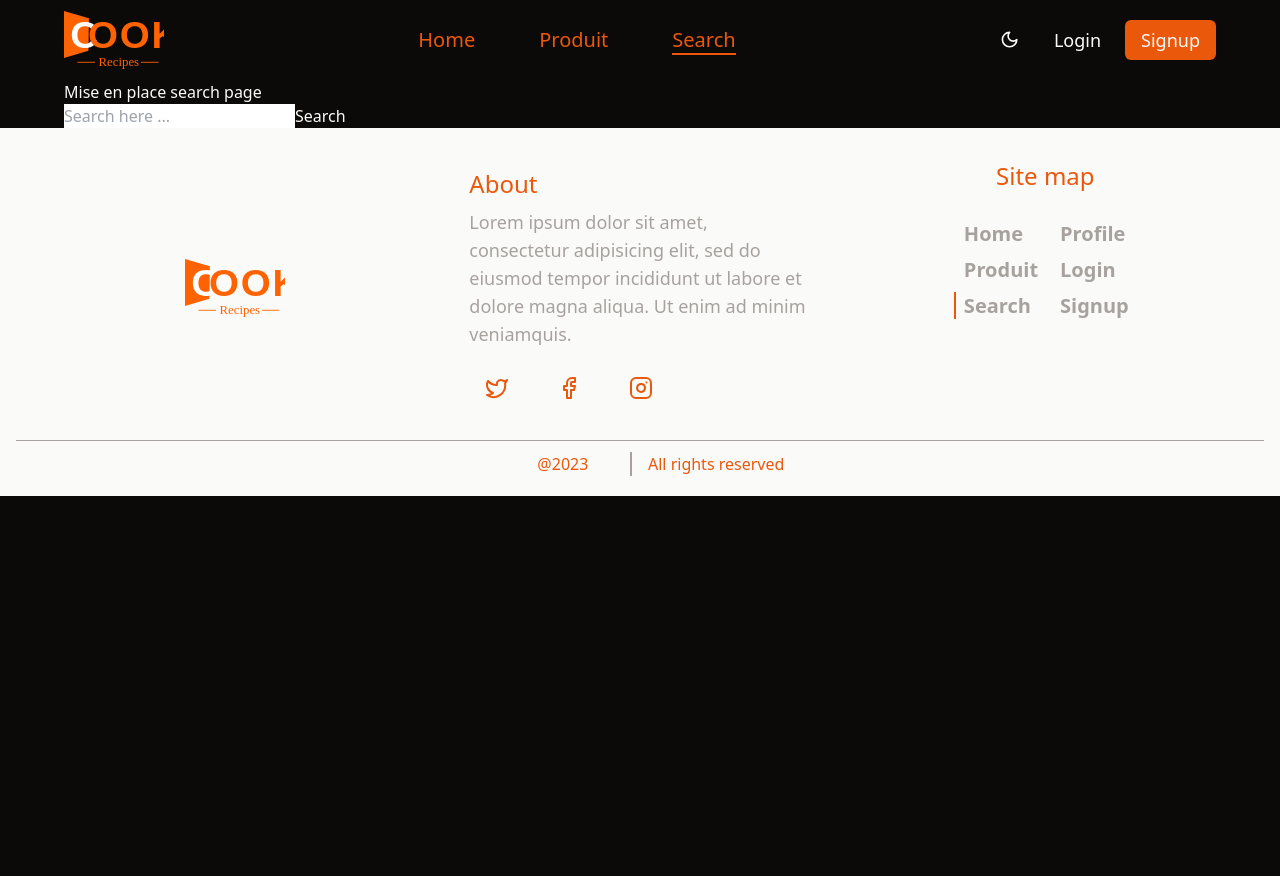
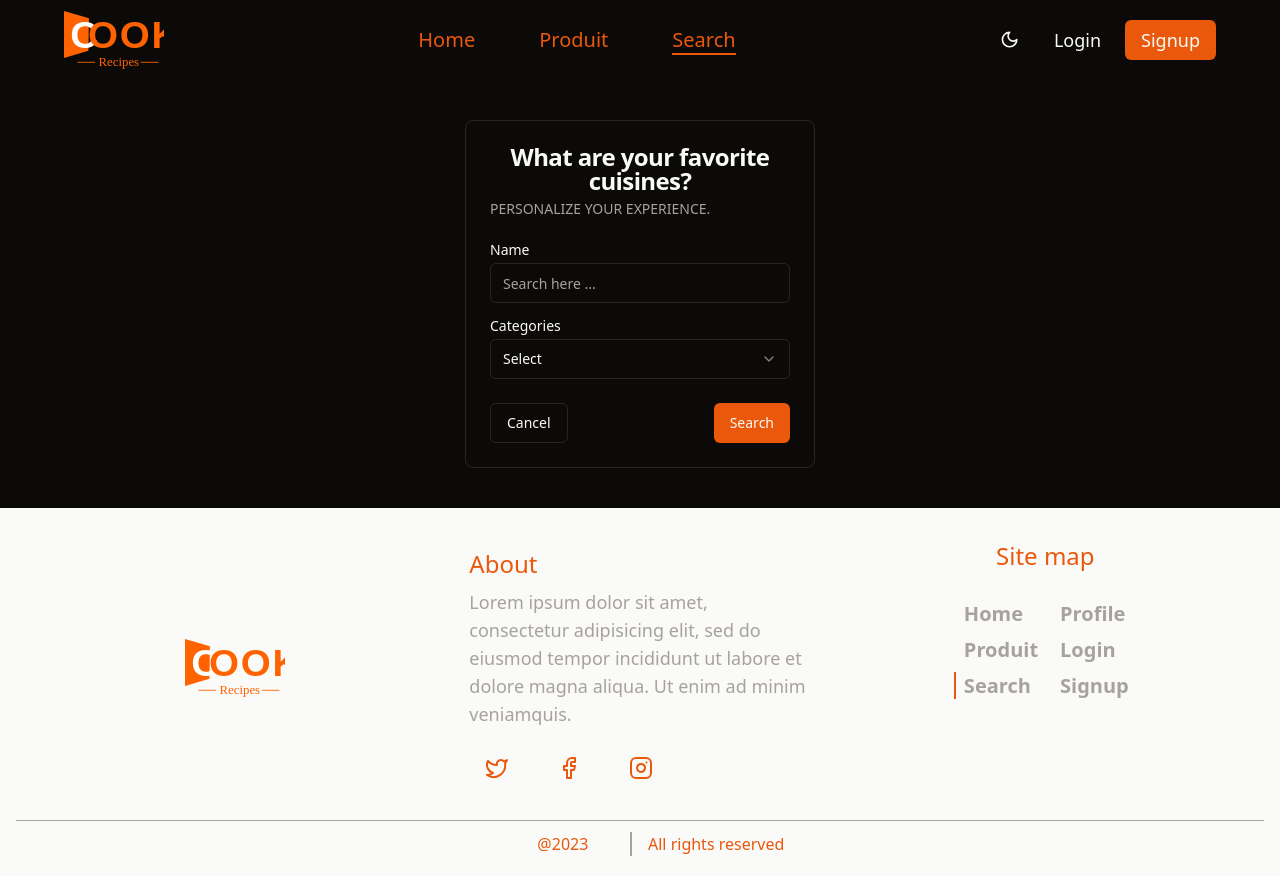
Before and after one commit to drimov/CookRecipes, a React (Vite) app: page /search in a window 1280 px wide. Before the commit the page ends 800 px from the top, so only its background shows below. Built offline with nearby package versions, Linux system fonts and the light colour scheme.

Commit message:
Page de recherche_V2

```diff
--- a/src/pages/Search.tsx
+++ b/src/pages/Search.tsx
@@ -1,3 +1,21 @@
+import { Button } from "@/components/ui/button"
+import {
+  Card,
+  CardContent,
+  CardDescription,
+  CardFooter,
+  CardHeader,
+  CardTitle,
+} from "@/components/ui/card"
+import { Input } from "@/components/ui/input"
+import { Label } from "@/components/ui/label"
+import {
+  Select,
+  SelectContent,
+  SelectItem,
+  SelectTrigger,
+  SelectValue,
+} from "@/components/ui/select"
 import React, { useState } from "react"
 
 type SearchPageProps = {
@@ -13,16 +31,47 @@ const SearchPage: React.FC<SearchPageProps> = ({ onSearch }) => {
   }
 
   return (
-    <div>
-      <h1>Mise en place search page</h1>
-      <input
-        type="text"
-        value={searchQuery}
-        onChange={(e) => setSearchQuery(e.target.value)}
-        placeholder="Search here ..."
-      />
-      <button onClick={handleSearch}>Search</button>
-    </div>
+    <Card className="mx-auto my-10 w-[350px]">
+      <CardHeader>
+        <CardTitle className="text-center">
+          What are your favorite cuisines?
+        </CardTitle>
+        <CardDescription>PERSONALIZE YOUR EXPERIENCE.</CardDescription>
+      </CardHeader>
+      <CardContent>
+        <form>
+          <div className="grid w-full items-center gap-4">
+            <div className="flex flex-col space-y-1.5">
+              <Label htmlFor="name">Name</Label>
+              <Input
+                id="name"
+                value={searchQuery}
+                onChange={(e) => setSearchQuery(e.target.value)}
+                placeholder="Search here ..."
+              />
+            </div>
+            <div className="flex flex-col space-y-1.5">
+              <Label htmlFor="framework">Categories</Label>
+              <Select>
+                <SelectTrigger id="framework">
+                  <SelectValue placeholder="Select" />
+                </SelectTrigger>
+                <SelectContent position="popper">
+                  <SelectItem value="beef">Beef</SelectItem>
+                  <SelectItem value="chick">Chicken</SelectItem>
+                  <SelectItem value="veget">Vegetarian</SelectItem>
+                  <SelectItem value="dessert">Dessert</SelectItem>
+                </SelectContent>
+              </Select>
+            </div>
+          </div>
+        </form>
+      </CardContent>
+      <CardFooter className="flex justify-between">
+        <Button variant="outline">Cancel</Button>
+        <Button onClick={handleSearch}>Search</Button>
+      </CardFooter>
+    </Card>
   )
 }
 
```
